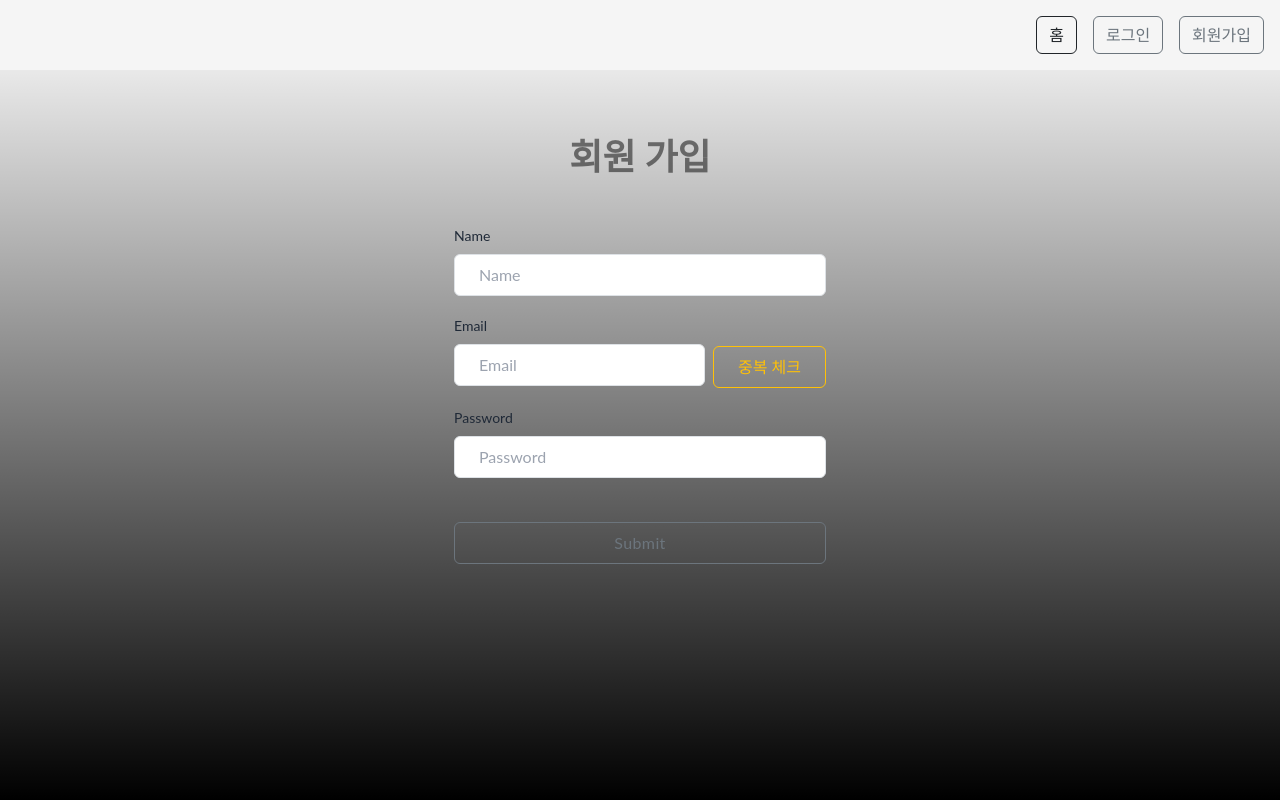
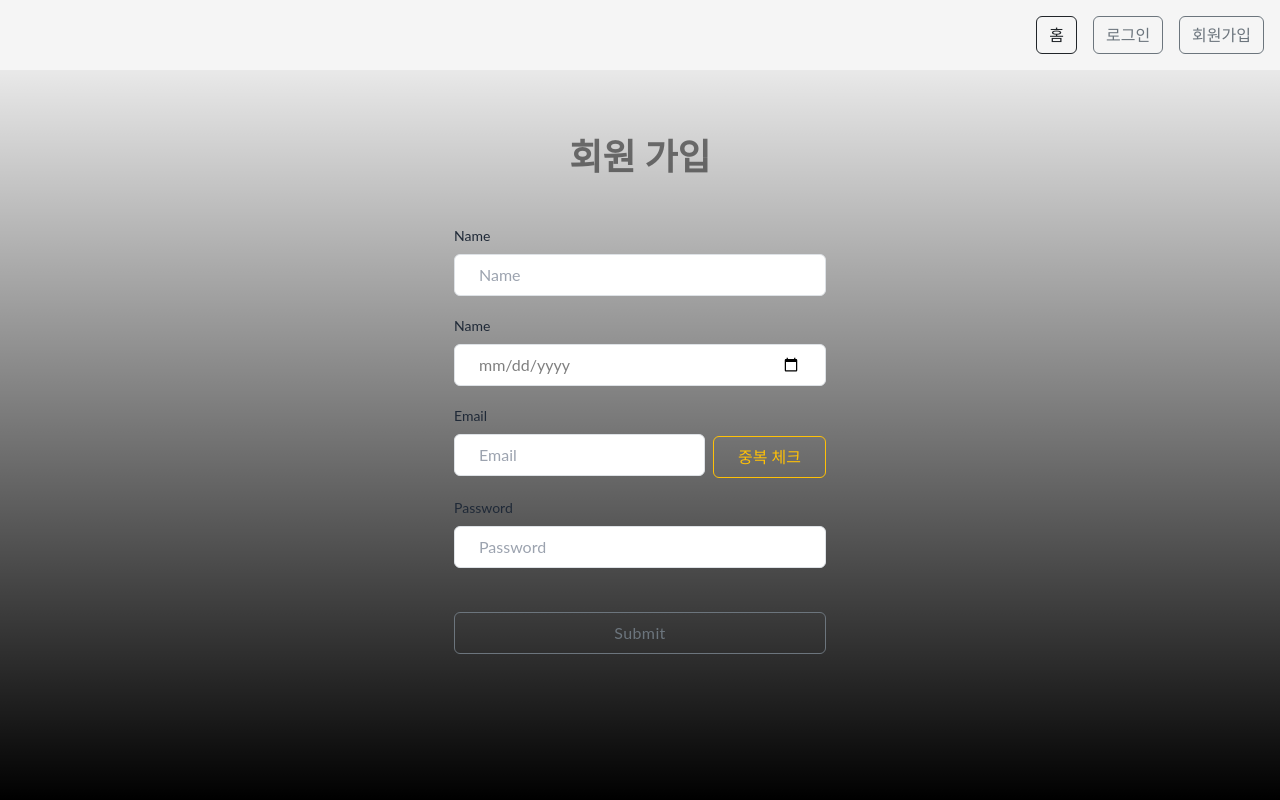
Before and after one commit to innig0000/next-login, a Next.js app: page /newuser in a window 1280 px wide. Built offline with nearby package versions, Linux system fonts and the light colour scheme; no server answers.

Commit message:
회원가입에 생년월일 추가

```diff
--- a/app/newuser/page.tsx
+++ b/app/newuser/page.tsx
@@ -9,6 +9,7 @@ function NewUser() {
         email: "",
         name: "",
         password: "",
+        birthday: "",
     });
     const [isEmailTaken, setIsEmailTaken] = useState(false);
     const [emailChecked, setEmailChecked] = useState(false);
@@ -37,7 +38,7 @@ function NewUser() {
         e.preventDefault();
 
         try {
-        if (!isEmailTaken && emailChecked && data.name && data.password) {
+        if (!isEmailTaken && emailChecked && data.name && data.password && data.birthday) {
                 const response = await fetch('/api/user', {
                     method: 'POST',
                     headers: {
@@ -59,6 +60,9 @@ function NewUser() {
         } else if (!data.password) {
             console.error('POST request failed');
             showAlertWithText("비밀번호를 입력해주세요")
+        } else if (!data.birthday) {
+            console.error('POST request failed');
+            showAlertWithText("생년월일을 입력해주세요")
         } else {
             console.error('POST request failed');
             showAlertWithText("계정 생성에 실패했습니다.")
@@ -98,6 +102,14 @@ function NewUser() {
             console.error('Error checking email:', error);
         }
     };
+
+    const getCurrentDate = () => {
+        const today = new Date();
+        const year = today.getFullYear();
+        const month = String(today.getMonth() + 1).padStart(2, "0");
+        const day = String(today.getDate()).padStart(2, "0");
+        return `${year}-${month}-${day}`;
+    }
 
     return (
         <main className='flex min-h-screen flex-col items-center space-y-10 p-24'>
@@ -143,6 +155,25 @@ function NewUser() {
                 className='mt-2 block w-full rounded-md border bg-white px-4 py-2 text-black-50 focus:border-blue-400 focus:outline-none focus:ring focus:ring-blue-300 focus:ring-opacity-40 dark:border-gray-600 white:bg-gray-800 dark:text-gray-300 dark:focus:border-blue-300'
             />
             </div>
+            </div>
+            <div style={{padding: "10px"}}>
+                <label
+                    htmlFor='birthday'
+                    className='block text-sm text-gray-800 dark:text-gray-500'
+                >
+                    Name
+                </label>
+                <div className='mt-2'>
+                    <input
+                        type="date"
+                        name="birthday"
+                        placeholder="Birthday"
+                        onChange={handleInputChange}
+                        className='mt-2 block w-full rounded-md border bg-white px-4 py-2 text-black-50 focus:border-blue-400 focus:outline-none focus:ring focus:ring-blue-300 focus:ring-opacity-40 dark:border-gray-600 white:bg-gray-800 dark:text-gray-300 dark:focus:border-blue-300'
+                        min="1900-01-01"
+                        max={getCurrentDate()}
+                    />
+                </div>
             </div>
             <div style={{padding: "10px"}}>
             <label
```
Also changed, not shown: 1 other file (tests, documents, lock files or other folders).
